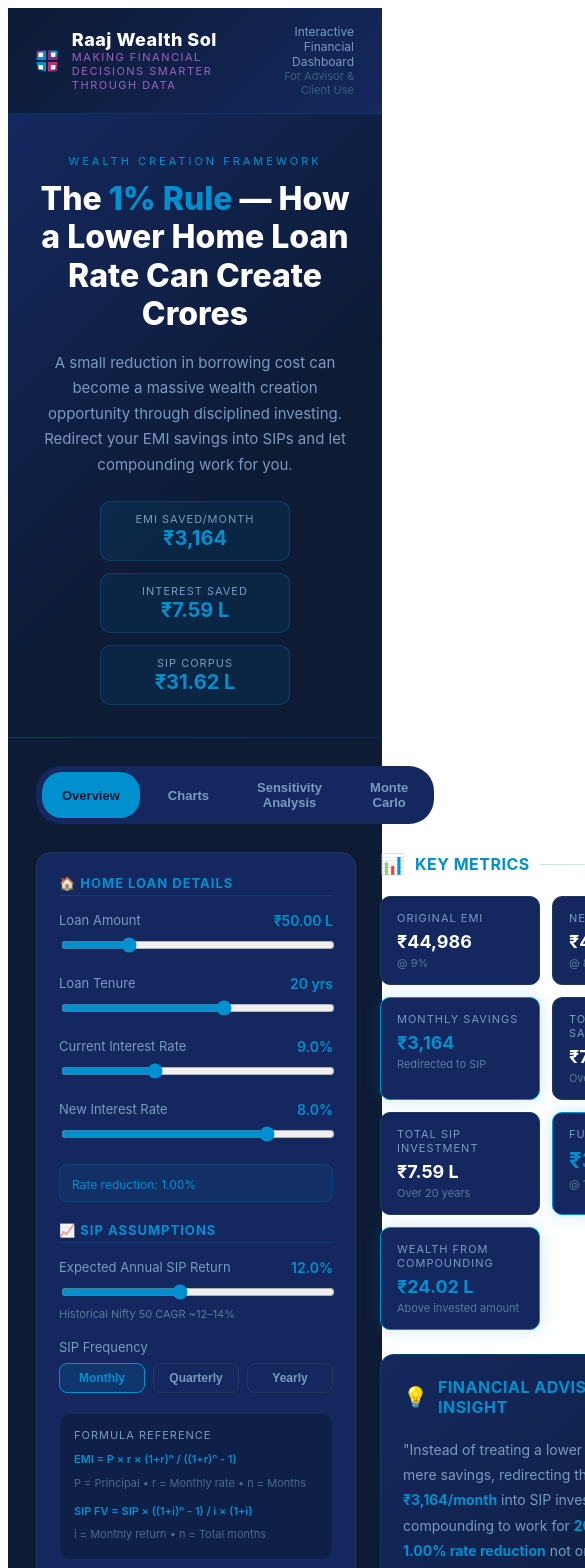
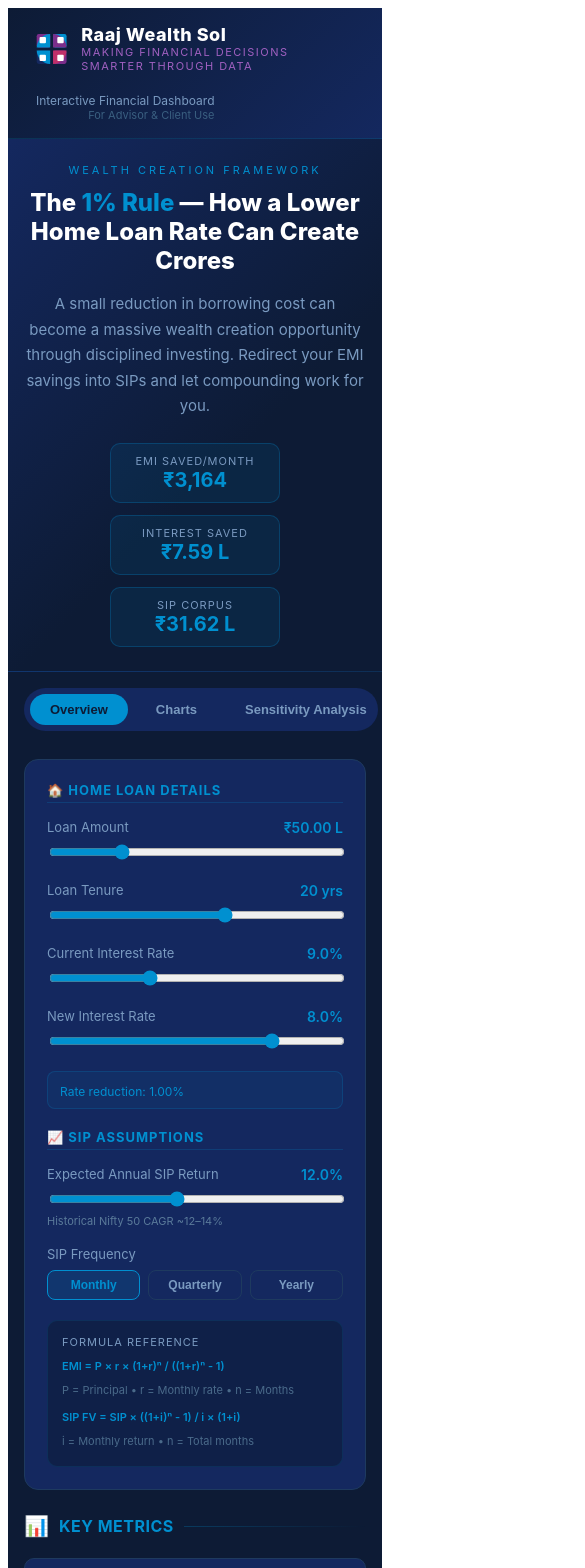
Before and after one commit to Vansh234567/raaj-wealth-dashboard, a React (Vite) app: page / in a window 390 px wide. Shown: the top 1568 px of the page, 585 px wide, since content can reach past the window. Built offline with nearby package versions, Linux system fonts and the light colour scheme.

Commit message:
Update App.jsx

```diff
--- a/App.jsx
+++ b/App.jsx
@@ -107,6 +107,7 @@ const CustomTooltip = ({ active, payload, label }) => {
 };
 
 export default function App() {
+  const isMobile = window.innerWidth < 900;
   const [loanAmt, setLoanAmt] = useState(5000000);
   const [tenure, setTenure] = useState(20);
   const [currentRate, setCurrentRate] = useState(9.0);
@@ -189,6 +190,7 @@ export default function App() {
   }, [loanAmt, tenure, currentRate, newRate, sipReturn, sipFreq]);
 
   const tabStyle = (t) => ({
+    flexShrink: 0,
     padding: "8px 20px", borderRadius: 20, cursor: "pointer", fontSize: 13, fontWeight: 600,
     border: "none", transition: "all 0.2s",
     background: activeTab === t ? GOLD : "transparent",
@@ -200,7 +202,17 @@ export default function App() {
 
       {/* HEADER */}
       <div style={{ background: `linear-gradient(135deg, ${NAVY} 0%, ${NAVY_MID} 100%)`, borderBottom: `1px solid ${GOLD}33`, padding: "16px 28px" }}>
-        <div style={{ display: "flex", justifyContent: "space-between", alignItems: "center", maxWidth: 1400, margin: "0 auto" }}>
+       <div
+  style={{
+    display: "flex",
+    flexDirection: isMobile ? "column" : "row",
+    justifyContent: "space-between",
+    alignItems: isMobile ? "flex-start" : "center",
+    gap: isMobile ? 20 : 0,
+    maxWidth: 1400,
+    margin: "0 auto",
+  }}
+>
           <div style={{ display: "flex", alignItems: "center", gap: 14 }}>
             <svg width="44" height="44" viewBox="0 0 44 44" fill="none" xmlns="http://www.w3.org/2000/svg">
               <rect x="1" y="1" width="19" height="19" rx="3" fill="#7B2D8B"/>
@@ -229,10 +241,10 @@ export default function App() {
       </div>
 
       {/* HERO */}
-      <div style={{ background: `linear-gradient(135deg, ${NAVY_MID} 0%, ${NAVY} 60%)`, padding: "40px 28px 32px", borderBottom: `1px solid ${GOLD}22`, textAlign: "center" }}>
+      <div style={{ background: `linear-gradient(135deg, ${NAVY_MID} 0%, ${NAVY} 60%)`, padding: isMobile ? "24px 16px" : "40px 28px 32px", borderBottom: `1px solid ${GOLD}22`, textAlign: "center" }}>
         <div style={{ maxWidth: 800, margin: "0 auto" }}>
           <div style={{ fontSize: 11, color: GOLD, letterSpacing: 3, textTransform: "uppercase", marginBottom: 12 }}>Wealth Creation Framework</div>
-          <h1 style={{ margin: "0 0 16px", fontSize: 32, fontWeight: 800, lineHeight: 1.2 }}>
+          <h1 style={{ margin: "0 0 16px", fontSize: isMobile ? 24 : 32, fontWeight: 800, lineHeight: 1.2 }}>
             The <span style={{ color: GOLD }}>1% Rule</span> — How a Lower Home Loan Rate Can Create Crores
           </h1>
           <p style={{ fontSize: 15, color: SLATE, lineHeight: 1.7, maxWidth: 620, margin: "0 auto 24px" }}>
@@ -244,7 +256,7 @@ export default function App() {
               { label: "Interest Saved", value: fmt(calc.totalInterestSaved) },
               { label: "SIP Corpus", value: fmt(calc.sipFV) },
             ].map(({ label, value }) => (
-              <div key={label} style={{ background: `${GOLD}18`, border: `1px solid ${GOLD}44`, borderRadius: 10, padding: "10px 24px", minWidth: 140 }}>
+              <div key={label} style={{ background: `${GOLD}18`, border: `1px solid ${GOLD}44`, borderRadius: 10, padding: "10px 24px", minWidth: isMobile ? 120 : 140 }}>
                 <div style={{ fontSize: 11, color: SLATE, textTransform: "uppercase", letterSpacing: 1 }}>{label}</div>
                 <div style={{ fontSize: 20, fontWeight: 700, color: GOLD }}>{value}</div>
               </div>
@@ -253,19 +265,32 @@ export default function App() {
         </div>
       </div>
 
-      <div style={{ maxWidth: 1400, margin: "0 auto", padding: "28px 28px" }}>
+      <div style={{ maxWidth: 1400, margin: "0 auto", padding: isMobile ? "16px" : "28px 28px" }}>
 
         {/* TABS */}
-        <div style={{ display: "flex", gap: 8, marginBottom: 28, background: NAVY_MID, padding: 6, borderRadius: 25, width: "fit-content" }}>
+        <div
+  style={{
+    display: "flex",
+    gap: 8,
+    marginBottom: 28,
+    background: NAVY_MID,
+    padding: 6,
+    borderRadius: 25,
+    width: "100%",
+    overflowX: "auto",
+    scrollbarWidth: "none",
+  }}
+>
           {[["overview", "Overview"], ["charts", "Charts"], ["sensitivity", "Sensitivity Analysis"], ["montecarlo", "Monte Carlo"]].map(([t, l]) => (
             <button key={t} style={tabStyle(t)} onClick={() => setActiveTab(t)}>{l}</button>
           ))}
         </div>
 
-        <div style={{ display: "grid", gridTemplateColumns: "320px 1fr", gap: 24, alignItems: "start" }}>
+        <div style={{ display: "grid", gridTemplateColumns: isMobile ? "1fr" : "320px 1fr", gap: 24, alignItems: "start" }}>
 
           {/* INPUT PANEL */}
-          <div style={{ background: NAVY_MID, borderRadius: 14, border: `1px solid #1E3A5F`, padding: 22, position: "sticky", top: 20 }}>
+          <div style={{ background: NAVY_MID, borderRadius: 14, border: `1px solid #1E3A5F`, padding: 22, position: isMobile ? "static" : "sticky",
+top: isMobile ? 0 : 20}}>
             <div style={{ marginBottom: 20 }}>
               <div style={{ fontSize: 13, fontWeight: 700, color: GOLD, textTransform: "uppercase", letterSpacing: 1, marginBottom: 4 }}>🏠 Home Loan Details</div>
               <div style={{ height: 1, background: `${GOLD}33`, marginBottom: 16 }} />
@@ -320,7 +345,10 @@ export default function App() {
                 {/* KEY METRICS */}
                 <div style={{ marginBottom: 24 }}>
                   <SectionTitle icon="📊">Key Metrics</SectionTitle>
-                  <div style={{ display: "grid", gridTemplateColumns: "repeat(auto-fit, minmax(150px, 1fr))", gap: 12 }}>
+                  <div style={{ display: "grid", gridTemplateColumns:
+  isMobile
+    ? "1fr"
+    : "repeat(auto-fit, minmax(150px, 1fr))", gap: 12 }}>
                     <MetricCard label="Original EMI" value={fmt(calc.origEMI)} sub={`@ ${currentRate}%`} />
                     <MetricCard label="New EMI" value={fmt(calc.newEMI)} sub={`@ ${newRate}%`} />
                     <MetricCard label="Monthly Savings" value={fmt(calc.monthlyEmiSaving)} sub="Redirected to SIP" accent />
@@ -349,7 +377,7 @@ export default function App() {
                 {/* QUICK LOAN COMPARISON */}
                 <div style={{ background: NAVY_MID, border: `1px solid #1E3A5F`, borderRadius: 14, padding: 22 }}>
                   <SectionTitle icon="⚖️">Loan Comparison</SectionTitle>
-                  <div style={{ display: "grid", gridTemplateColumns: "1fr 1fr", gap: 16 }}>
+                  <div style={{ display: "grid", gridTemplateColumns: isMobile ? "1fr" : "1fr 1fr", gap: 16 }}>
                     {[
                       { title: "Current Loan", rate: currentRate, color: "#E74C3C" },
                       { title: "Revised Loan", rate: newRate, color: SUCCESS },
```
